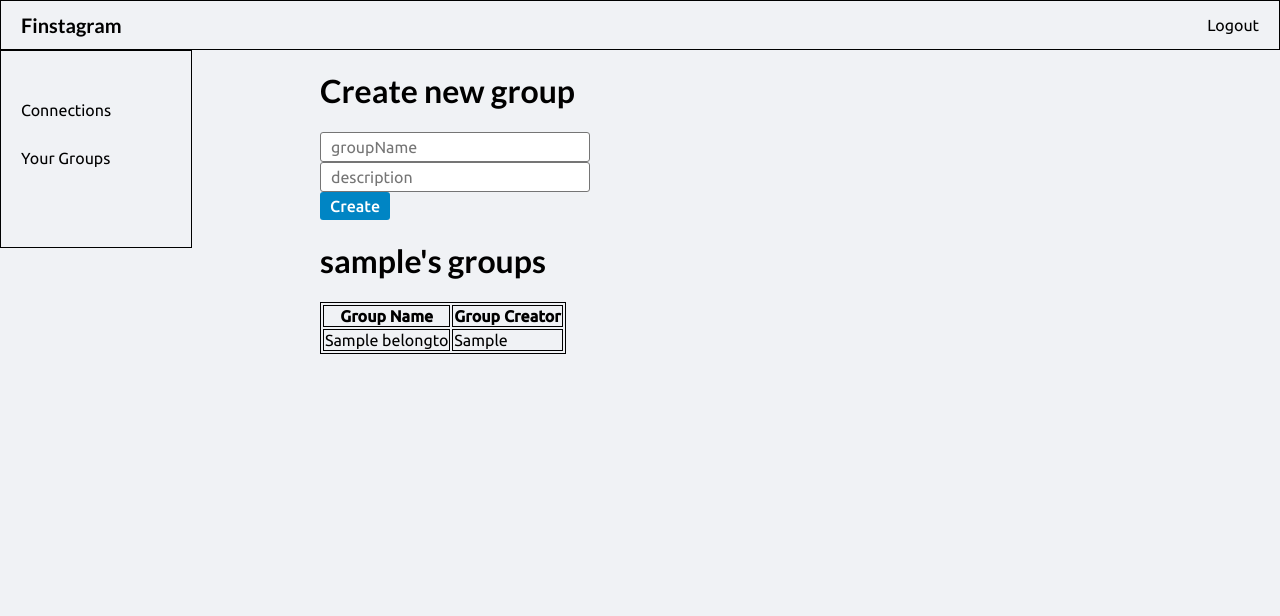
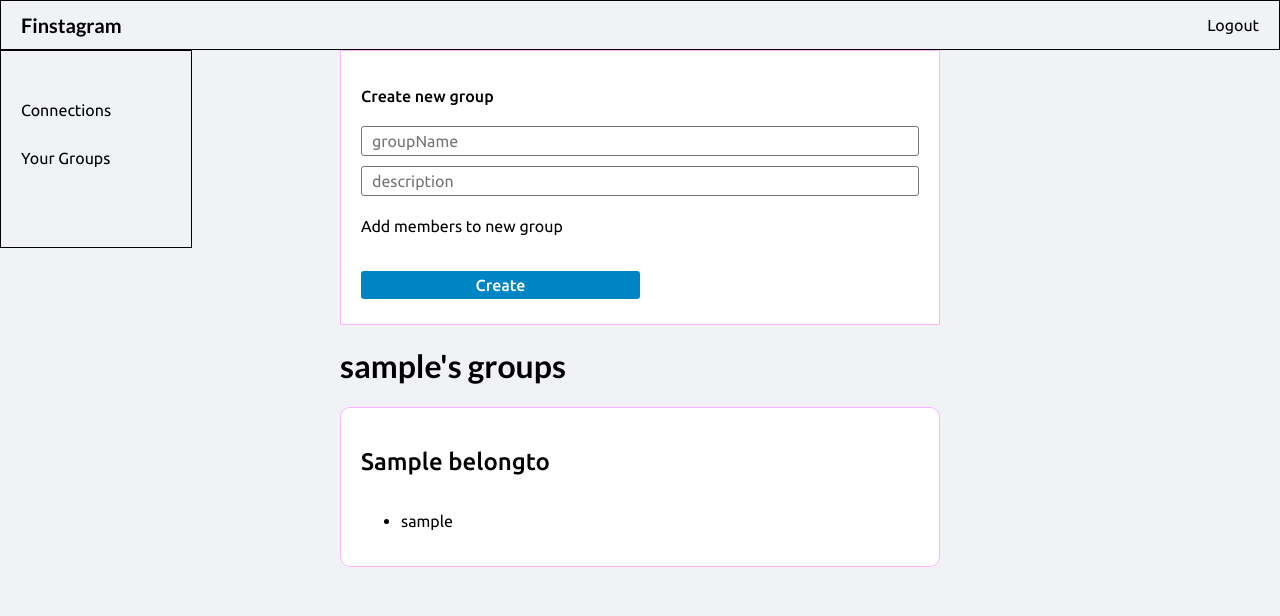
Before and after one commit to FelicityPictures/dbproject, a Flask app: page /groups in a window 1280 px wide. Shown: the top 616 px of the page. Run offline with Flask 2, Linux system fonts and the light colour scheme; the visitor is signed in with stand-in values (Sample User, id 1); tables that the repository leaves empty hold one stand-in row (values such as "Sample post").

Commit message:
hash, salted, and styled

```diff
--- a/app.py
+++ b/app.py
@@ -1,12 +1,14 @@
 import time
 import os
 import pymysql.cursors
+import hashlib
 from flask import Flask, flash, redirect, render_template, request, session, url_for, send_from_directory
 from werkzeug.utils import secure_filename
 
 # upload folder
 UPLOAD_FOLDER = ".\\uploads"
 ALLOWED_EXTENSIONS = {'png', 'jpg', 'jpeg', 'gif'}
+SALT = 'Felicity_Ng_CS-UY_3083'
 # Initialize the app from Flask
 app = Flask(__name__)
 app.config['UPLOAD_FOLDER'] = UPLOAD_FOLDER
@@ -34,13 +36,14 @@ def register():
 def loginAuth():
     # grabs information from the forms
     username = request.form['username']
-    password = request.form['password']
+    password = request.form['password']+SALT
+    hashed_password = hashlib.sha256(password.encode('utf-8')).hexdigest()
 
     # cursor used to send queries
     cursor = conn.cursor()
     # executes query
     query = 'SELECT * FROM person WHERE username = %s AND password = %s'
-    cursor.execute(query, (username, password))
+    cursor.execute(query, (username, hashed_password))
     # stores the results in a variable
     data = cursor.fetchone()
     # use fetchall() if you are expecting more than 1 data row
@@ -63,7 +66,8 @@ def registerAuth():
     lastName = request.form['lastName']
     email = request.form['email']
     username = request.form['username']
-    password = request.form['password']
+    password = request.form['password']+SALT
+    hashed_password = hashlib.sha256(password.encode('utf-8')).hexdigest()
 
     # cursor used to send queries
     cursor = conn.cursor()
@@ -80,7 +84,7 @@ def registerAuth():
     else:
         ins = 'INSERT INTO person (username, password, firstName, lastName, email) VALUES (%s, %s, %s, %s, %s)'
         # cursor.execute(ins, (firstName, lastName, email, username, password))
-        cursor.execute(ins, (username, password, firstName, lastName, email))
+        cursor.execute(ins, (username, hashed_password, firstName, lastName, email))
         conn.commit()
         cursor.close()
         return render_template('index.html')
@@ -311,12 +315,16 @@ def groups():
     cursor.execute(query, (user))
     userGroups = cursor.fetchall()
 
+    query = 'SELECT * FROM belongto WHERE (groupName, groupCreator) IN (SELECT groupName, groupCreator FROM belongto WHERE username = %s)'
+    cursor.execute(query, (user))
+    membersOfGroup = cursor.fetchall()
+
     query = 'SELECT * FROM person WHERE username != %s'
     cursor.execute(query, (user))
     listOfOtherUsers = cursor.fetchall()
 
     cursor.close()
-    return render_template('groups.html', username=user, availableUsers=listOfOtherUsers, group_list=userGroups)
+    return render_template('groups.html', username=user, availableUsers=listOfOtherUsers, group_list=userGroups, memberList=membersOfGroup)
 
 # Create new group
 @app.route('/newgroup', methods=['GET', 'POST'])
@@ -369,7 +377,7 @@ def newgroup():
         cursor.execute(query, (user))
         data = cursor.fetchall()
         cursor.close()
-        return redirect(url_for('connections'))
+        return redirect(url_for('groups'))
 
 
 @app.route('/logout')
--- a/static/css/styles.css
+++ b/static/css/styles.css
@@ -1,3 +1,7 @@
+.displayNone{
+  display: none !important;
+}
+
 body{
   display: flex;
   justify-content: center;
@@ -17,6 +21,7 @@ body{
   display: flex;
   flex-direction: column;
   width: 30%;
+  max-width: 375px;
   background-color: white;
   padding: 20px;
   box-sizing: border-box;
@@ -26,6 +31,7 @@ body{
 }
 .loginForm > input{
   width: 100%;
+  box-sizing: border-box;
   margin: 5px 0px;
 }
 .loginForm--submitLine{
@@ -103,7 +109,9 @@ header{
 main{
   margin-top: 50px;
   width: 50%;
+  max-width: 600px;
   z-index: 1;
+  box-sizing: border-box;
 }
 
 h1{
@@ -195,9 +203,26 @@ details > * {
   flex-direction: column;
   background-color: white;
 }
+.postForm > input{
+  width: 100%;
+  box-sizing: border-box;
+  margin: 5px 0px;
+}
+.postForm > input[type=submit]{
+  width: 50%;
+  box-sizing: border-box;
+  margin-top: 20px;
+}
 
-.postForm--caption{
-  /* height: 50px; */
+#postForm--groups{
+  display: flex;
+  flex-direction: column;
+  justify-content: flex-start;
+  align-items: flex-start;
+  margin: 15px 0px;
+}
+#postForm--groups > p{
+  margin: 0px;
 }
 
 .requestList{
--- a/templates/groups.html
+++ b/templates/groups.html
@@ -3,13 +3,17 @@
 {% block body %}
 <main>
 
-<form action="/newgroup" method="POST">
-	<h1>Create new group</h1>
-	<input type="text" name="groupName" placeholder="groupName" required/> </br>
-	<input type="text" name="description" placeholder="description"/> </br>
+	<form action="/newgroup" method="POST" class="postForm">
+		<p><b>Create new group</b></p>
+		<input type="text" name="groupName" placeholder="groupName" required/>
+		<input type="text" name="description" placeholder="description"/>
 
+		<p>Add members to new group</p>
 		{% for line in availableUsers %}
-		<input type="checkbox" name="members" value="{{line.username}}"/><label for="{{line.username}}">{{line.username}}</label> </br>
+			<label>
+				<input type="checkbox" name="members" value="{{line.username}}"/>
+				{{line.username}}
+			</label>
 		{% endfor %}
 
 		<input type="submit" value=Create />
@@ -18,27 +22,23 @@
 		{% endif %}
 	</form>
 
-<style type="text/css">
-	table, th, td{
-		border: 1px solid black;
-	}
-</style>
+	<h1>{{username}}'s groups</h1>
+	{% for line in group_list %}
+		<section class="post">
+			<h2>{{line.groupName}}</h2>
+			<ul>
+				{% for member in memberList if member.groupName == line.groupName and member.groupCreator == line.groupCreator %}
+					<li>
+						{{member.username}}
+						{% if member.username == line.groupCreator %}
+						 (creator)
+			    	{% endif %}
+					</li>
+				{% endfor %}
+			</ul>
 
-<h1>{{username}}'s groups</h1>
-<table>
-	<th>Group Name</th>
-	<th>Group Creator</th>
-
-{% for line in group_list %}
-	<tr>
-		<td>{{line.groupName}}</td>
-		<td>{{line.groupCreator}}</td>
-	</tr>
+		</section>
 	{% endfor %}
-</table>
-
-</br>
-
 
 </main>
 
```
Also changed, not shown: static/js/groups.js (added, +10 -0 lines), templates/home.html (+8 -2 lines), uploads/Get_shit_done.jpg (deleted), uploads/Wallpaper.jpg (deleted), uploads/party_parrot.gif (deleted). Lines whose indentation alone changed are shown as unchanged.
